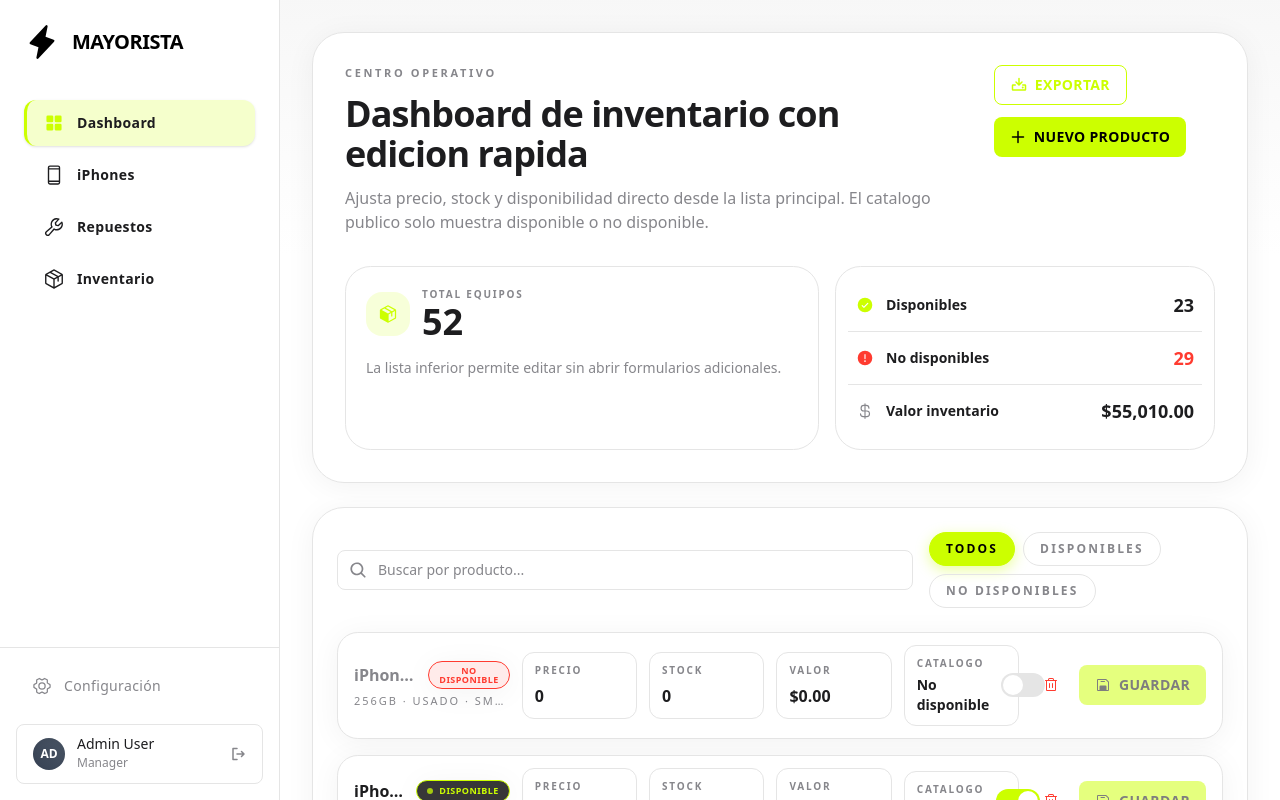
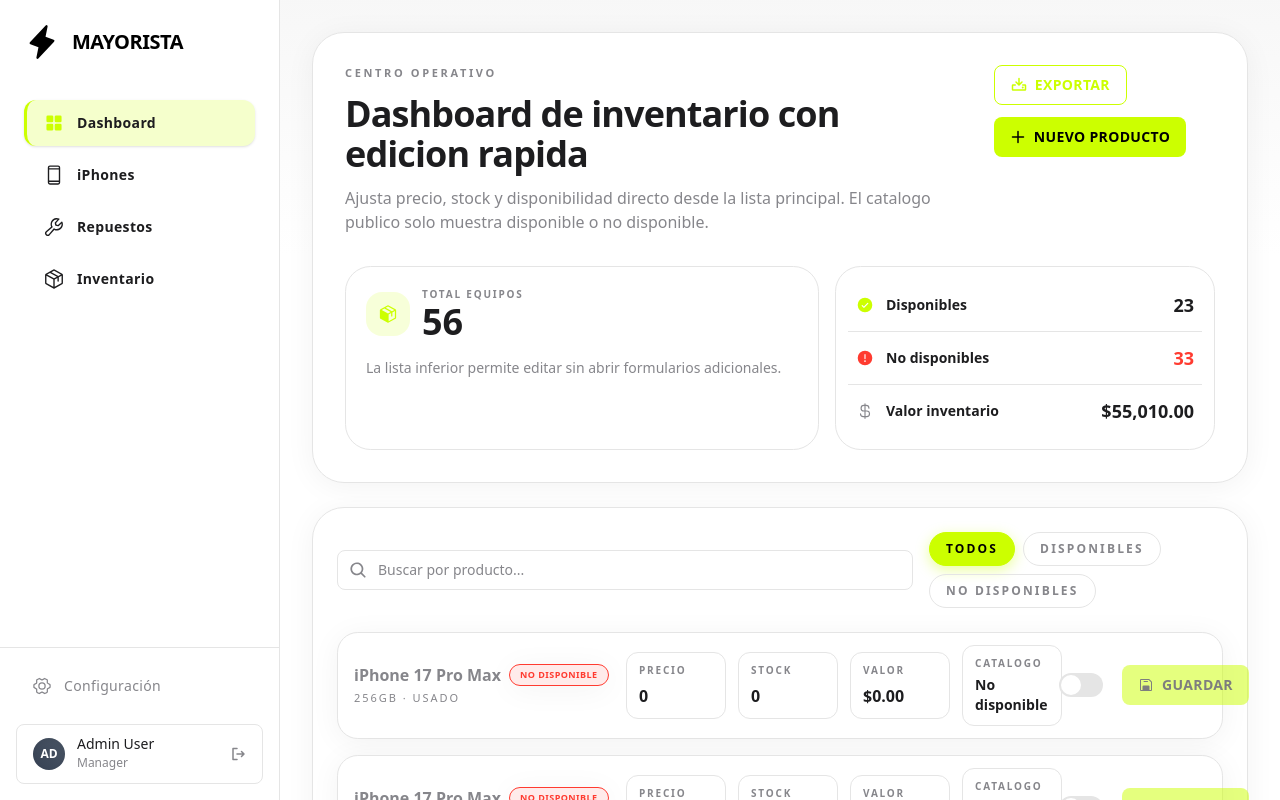
Before and after one commit to raor00/invictus-catalogo, a Next.js app: page /dashboard in a window 1280 px wide. Built offline with nearby package versions, Linux system fonts and the light colour scheme.

Commit message:
Fix bugs

```diff
--- a/src/app/(admin)/dashboard/iphones/page.tsx
+++ b/src/app/(admin)/dashboard/iphones/page.tsx
@@ -17,7 +17,6 @@ export default function IPhonesDashboardPage() {
             newButtonLabel="Nuevo iPhone"
             products={iphones}
             searchPlaceholder="Buscar por modelo..."
-            showCategory={false}
             title="Gestion de iPhones"
         />
     )
--- a/src/app/(admin)/dashboard/parts/page.tsx
+++ b/src/app/(admin)/dashboard/parts/page.tsx
@@ -17,7 +17,6 @@ export default function PartsDashboardPage() {
             newButtonLabel="Nuevo repuesto"
             products={parts}
             searchPlaceholder="Buscar repuesto..."
-            showCategory={false}
             title="Gestion de repuestos"
         />
     )
--- a/src/components/admin/InventoryManagementView.tsx
+++ b/src/components/admin/InventoryManagementView.tsx
@@ -39,7 +39,6 @@ type InventoryManagementViewProps = {
   newButtonLabel: string
   products: Product[]
   searchPlaceholder: string
-  showCategory?: boolean
   title: string
 }
 
@@ -53,6 +52,11 @@ const conditionLabel: Record<Product["condition"], string> = {
   new: "Nuevo",
   refurbished: "Refurbished",
   used: "Usado",
+}
+
+function getDraftNumber(value: string) {
+  const parsed = Number.parseFloat(value)
+  return Number.isFinite(parsed) ? parsed : 0
 }
 
 function buildDraft(product: Product): ProductDraft {
@@ -69,17 +73,23 @@ function ProductQuickCard({
   onDelete,
   onSave,
   product,
-  showCategory,
 }: {
   draft: ProductDraft
   onChange: (id: string, field: keyof ProductDraft, value: string | boolean) => void
   onDelete: (product: Product) => void
   onSave: (product: Product) => void
   product: Product
-  showCategory: boolean
 }) {
-  const availableNow = isProductAvailable(product)
-  const currentStatus = getProductStatus(product)
+  const draftPrice = Math.max(0, getDraftNumber(draft.price))
+  const draftStock = Math.max(0, Math.floor(getDraftNumber(draft.stock)))
+  const previewProduct = {
+    ...product,
+    price: draftPrice,
+    stock: draftStock,
+    isAvailable: draft.isAvailable,
+  }
+  const availableNow = isProductAvailable(previewProduct)
+  const currentStatus = getProductStatus(previewProduct)
   const dirty =
     draft.price !== product.price.toString() ||
     draft.stock !== product.stock.toString() ||
@@ -87,11 +97,11 @@ function ProductQuickCard({
 
   return (
     <article className="group rounded-[1.3rem] border border-surface-highlight bg-surface px-4 py-3 shadow-glass transition-all duration-300 hover:border-text-muted">
-      <div className="grid gap-3 lg:grid-cols-[minmax(0,1.35fr)_repeat(4,minmax(100px,1fr))_auto] lg:items-center">
+      <div className="grid gap-3 lg:grid-cols-[minmax(260px,1.7fr)_repeat(4,minmax(100px,1fr))_auto] lg:items-center">
         <div className="min-w-0">
           <div className="mb-1 flex items-center gap-2">
             <h3
-              className={`truncate font-heading text-base font-bold ${
+              className={`font-heading text-base font-bold leading-tight ${
                 availableNow ? "text-foreground" : "text-text-muted"
               }`}
             >
@@ -101,9 +111,8 @@ function ProductQuickCard({
               {currentStatus}
             </Badge>
           </div>
-          <p className="truncate text-[11px] font-mono uppercase tracking-[0.18em] text-text-muted">
+          <p className="text-[11px] font-mono uppercase tracking-[0.18em] text-text-muted">
             {product.storage} · {conditionLabel[product.condition]}
-            {showCategory ? ` · ${product.category}` : ""}
           </p>
         </div>
 
@@ -140,7 +149,7 @@ function ProductQuickCard({
             Valor
           </p>
           <p className="mt-1.5 font-mono text-base font-bold text-foreground">
-            ${(product.price * product.stock).toLocaleString(undefined, {
+            ${(draftPrice * draftStock).toLocaleString(undefined, {
               minimumFractionDigits: 2,
               maximumFractionDigits: 2,
             })}
@@ -195,7 +204,6 @@ export function InventoryManagementView({
   newButtonLabel,
   products,
   searchPlaceholder,
-  showCategory = true,
   title,
 }: InventoryManagementViewProps) {
   const { deleteProduct, updateProduct } = useStore()
@@ -389,7 +397,6 @@ export function InventoryManagementView({
                   onChange={handleDraftChange}
                   onDelete={handleDelete}
                   onSave={handleSave}
-                  showCategory={showCategory}
                 />
               ))
             )}
--- a/src/components/modals/ProductModal.tsx
+++ b/src/components/modals/ProductModal.tsx
@@ -165,6 +165,7 @@ export const ProductModal = () => {
                                         <option value="256GB">256GB</option>
                                         <option value="512GB">512GB</option>
                                         <option value="1TB">1TB</option>
+                                        <option value="2TB">2TB</option>
                                     </select>
                                 </div>
                                 <div className="flex flex-col gap-1.5">
--- a/src/data/catalog.ts
+++ b/src/data/catalog.ts
@@ -61,6 +61,30 @@ export const DEFAULT_CATALOG: Product[] = [
     status: 'Agotado',
   },
   {
+    id: 'iphone-17-pm-1tb-used',
+    name: 'iPhone 17 Pro Max',
+    sku: 'INV-17PM-1TB-U',
+    storage: '1TB',
+    condition: 'used',
+    price: 0,
+    stock: 0,
+    image: img('iphone-17-pro-max'),
+    category: 'Smartphones',
+    status: 'Agotado',
+  },
+  {
+    id: 'iphone-17-pm-2tb-used',
+    name: 'iPhone 17 Pro Max',
+    sku: 'INV-17PM-2TB-U',
+    storage: '2TB',
+    condition: 'used',
+    price: 0,
+    stock: 0,
+    image: img('iphone-17-pro-max'),
+    category: 'Smartphones',
+    status: 'Agotado',
+  },
+  {
     id: 'iphone-17-pro-512gb-used',
     name: 'iPhone 17 Pro',
     sku: 'INV-17P-512-U',
@@ -71,6 +95,30 @@ export const DEFAULT_CATALOG: Product[] = [
     image: img('iphone-17-pro'),
     category: 'Smartphones',
     status: deriveStatus(1),
+  },
+  {
+    id: 'iphone-17-pro-1tb-used',
+    name: 'iPhone 17 Pro',
+    sku: 'INV-17P-1TB-U',
+    storage: '1TB',
+    condition: 'used',
+    price: 0,
+    stock: 0,
+    image: img('iphone-17-pro'),
+    category: 'Smartphones',
+    status: 'Agotado',
+  },
+  {
+    id: 'iphone-17-pro-2tb-used',
+    name: 'iPhone 17 Pro',
+    sku: 'INV-17P-2TB-U',
+    storage: '2TB',
+    condition: 'used',
+    price: 0,
+    stock: 0,
+    image: img('iphone-17-pro'),
+    category: 'Smartphones',
+    status: 'Agotado',
   },
   {
     id: 'iphone-17-256gb-used',
```
